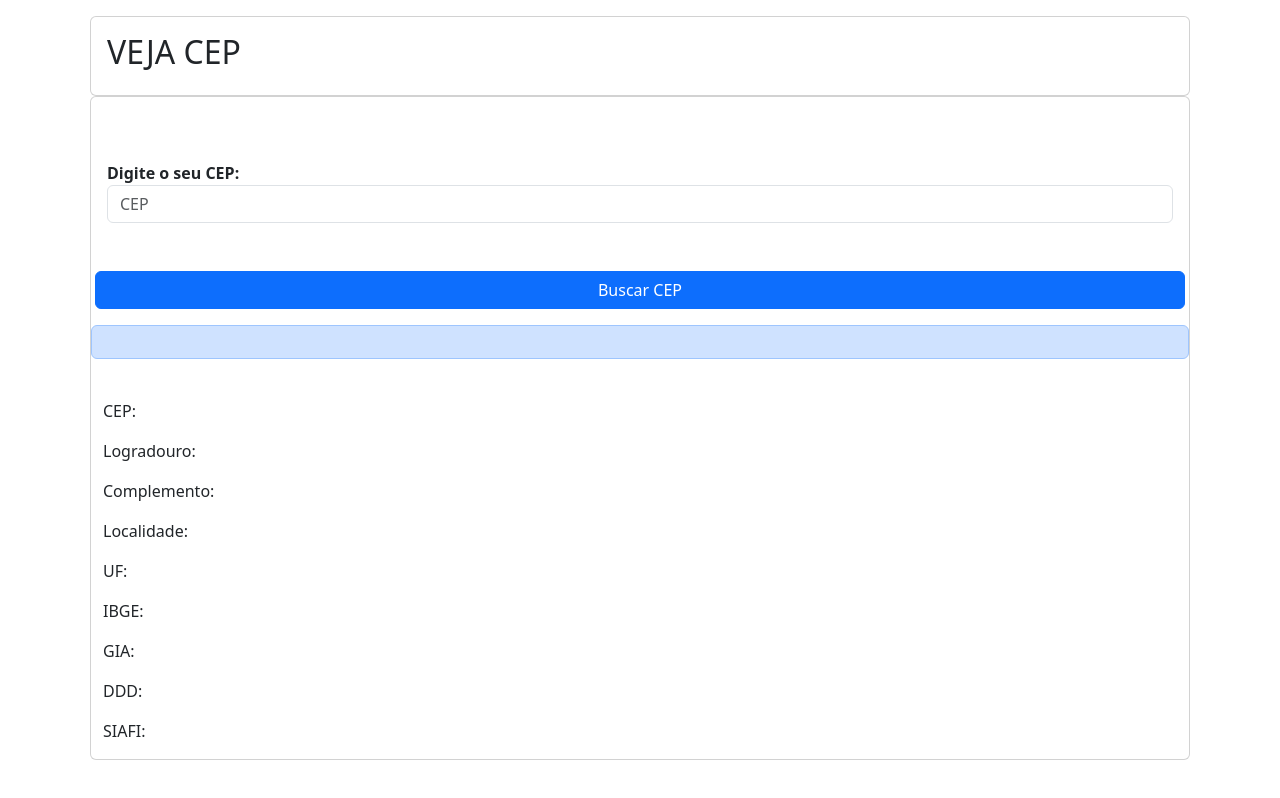
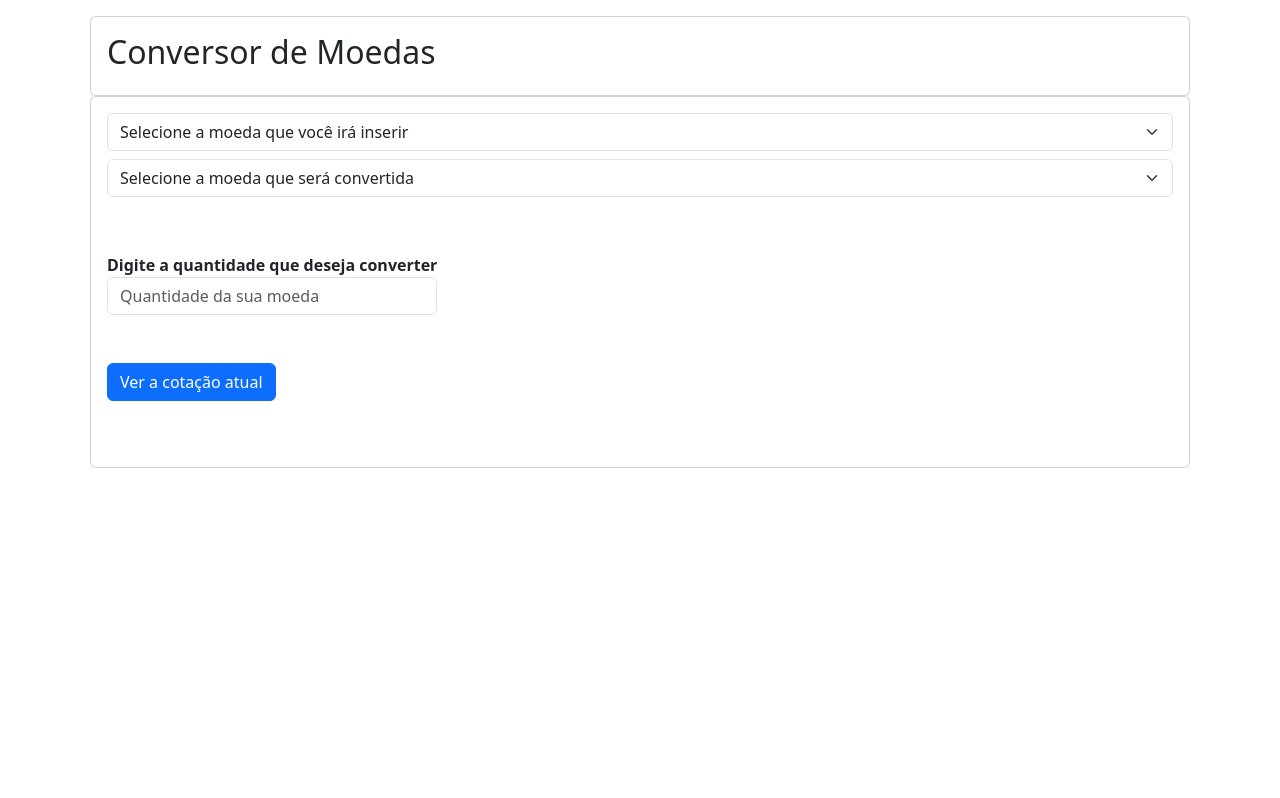
Before and after one commit to kkevinnsx/React-Table, a React (Create React App) app: page / in a window 1280 px wide. Built offline with nearby package versions, Linux system fonts and the light colour scheme.

Commit message:
conversor de moedas

```diff
--- a/src/Exercices/FifthExercice.js
+++ b/src/Exercices/FifthExercice.js
@@ -4,23 +4,29 @@ import axios from "axios";
 
 function FifthExercice() {
   const [cep, setCep] = useState("");
-  let   [status, setStatus] = useState("");
+  const [address, setAddress] = useState({});
+  const [status, setStatus] = useState({
+    variant: "",
+    message: "",
+  });
 
   function buscarCEP(cep) {
-    axios.get(`https://viacep.com.br/ws/${cep}/json`).then(function(response) {
+    axios
+      .get(`https://viacep.com.br/ws/${cep}/json`)
+      .then(function (response) {
         console.log(JSON.stringify(response.data));
 
+        setAddress(response.data);
         setStatus({
-        "variant": "primary",
-        "message": "Deu tudo certo!"
+          variant: "primary",
+          message: "Deu tudo certo!",
+        });
       })
-
-    }).catch(function (error){
+      .catch(function (error) {
         setStatus({
-            "variant": "danger",
-            "message": "Deu tudo errado!"
-        })
-
+          variant: "danger",
+          message: "Deu tudo errado!",
+        });
 
         console.log(error);
       });
@@ -44,12 +50,12 @@ function FifthExercice() {
               <div className="col-sm-12 col-md-12 col-lg-12 mt-5">
                 <label className="label-control"><b>Digite o seu CEP:</b></label>
                 <input
-                  onChange    = {mudarCep}
-                  className   = "form-control"
-                  placeholder = "CEP"
-                  maxLength   = {8}
-                  value       = {cep}
-                  type        = "number"
+                  onChange={mudarCep}
+                  className="form-control"
+                  placeholder="CEP"
+                  maxLength={8}
+                  value={cep}
+                  type="number"
                 ></input>
                 </div>
               <button
@@ -60,29 +66,17 @@ function FifthExercice() {
               </button>
             </div>
           </div>
-          <Alert
-            variant = {status.variant}>{status.message}
-        </Alert>
-        <div className='container mt-4'>
-        {status.data && <pre>{JSON.stringify(status.data)}            </pre>}
-        <p>CEP:</p>
-        {status.data && <pre>{JSON.stringify(status.data.cep)}        </pre>}
-        <p>Logradouro:</p>
-        {status.data && <pre>{JSON.stringify(status.data.logradouro)} </pre>}
-        <p>Complemento:</p>
-        {status.data && <pre>{JSON.stringify(status.data.complemento)}</pre>}
-        <p>Localidade:</p>
-        {status.data && <pre>{JSON.stringify(status.data.localidade)} </pre>}
-        <p>UF:</p>
-        {status.data && <pre>{JSON.stringify(status.data.uf)}         </pre>}
-        <p>IBGE:</p>
-        {status.data && <pre>{JSON.stringify(status.data.ibge)}       </pre>}
-        <p>GIA:</p>
-        {status.data && <pre>{JSON.stringify(status.data.gia)}        </pre>}
-        <p>DDD:</p>
-        {status.data && <pre>{JSON.stringify(status.data.ddd)}        </pre>}
-        <p>SIAFI:</p>
-        {status.data && <pre>{JSON.stringify(status.data.siafi)}      </pre>}
+          <Alert variant={status.variant}>{status.message}</Alert>
+            <div className="container mt-4">
+              <p>CEP: {address.cep}</p>
+              <p>Logradouro: {address.logradouro}</p>
+              <p>Complemento: {address.complemento || "-"}</p>
+              <p>Localidade: {address.localidade}</p>
+              <p>UF: {address.uf}</p>
+              <p>IBGE: {address.ibge}</p>
+              <p>GIA: {address.gia}</p>
+              <p>DDD: {address.ddd}</p>
+              <p>SIAFI: {address.siafi || "-"}</p>
             </div>
         </div>
       </div>
--- /dev/null
+++ b/src/Exercices/SixthExercice.js
@@ -0,0 +1,103 @@
+import React, { useState } from "react";
+import axios from "axios";
+import Alert from 'react-bootstrap/Alert';
+
+function SixthExercice() {
+    const [MoedaUsuario, setMoedaUsuario]     = useState("");
+    const [ValorCotacao, setValorCotacao]     = useState({});
+    const [FinalMoeda  , setFinalMoeda]       = useState();
+    const [TipoMoeda  , setTipoMoeda]         = useState();
+    const [TipoConversao  , setTipoConversao] = useState();
+    const [status, setStatus] = useState({
+        variant: "",
+        message: "",
+    });
+
+    function calcularCotacao(MoedaUsuario) {
+        axios.get(`https://economia.awesomeapi.com.br/last/${TipoMoeda}-${TipoConversao}`)
+            .then(function (response) {
+                console.log(JSON.stringify(response.data));
+
+                setFinalMoeda(MoedaUsuario * response.data[`${TipoMoeda}-${TipoConversao}`].bid);
+
+                setStatus({
+                    variant: "primary",
+                    message: `Deu tudo certo! Valor do dólar: ${FinalMoeda}`
+                });
+            })
+            .catch(function (error) {
+                console.log(error);
+                setStatus({
+                    variant: "danger",
+                    message: "Algo deu errado ao obter a cotação.",
+                });
+            });
+    }
+
+    const escolherMoeda = (event) => {
+        setMoedaUsuario(event.target.value);
+    };
+
+    const selecionarMoeda = (event) => {
+        setTipoMoeda(event.target.value);
+    };
+
+    const selecionarConversao = (event) => {
+        setTipoConversao(event.target.value);
+    };
+
+
+    return (
+        <>
+            <div className="container pt-2">
+                <div className="card-title">
+                    <div className="card">
+                        <h2 className="p-3">Conversor de Moedas</h2>
+                    </div>
+                </div>
+                <div className="card">
+                    <div className="card-body">
+                    <select className    = "form-select mb-2" onChange={selecionarMoeda}>
+                    <option select="true">Selecione a moeda que você irá inserir</option>
+                    <option defaultValue = "BRL">BRL</option>
+                    <option defaultValue = "USD">USD</option>
+                    <option defaultValue = "EUR">EUR</option>
+
+                </select>
+
+                <select className    = "form-select mb-2" onChange={selecionarConversao}>
+                    <option select="true">Selecione a moeda que será convertida</option>
+                    <option defaultValue = "BRL">BRL</option>
+                    <option defaultValue = "USD">USD</option>
+                    <option defaultValue = "EUR">EUR</option>
+                </select>
+
+                        <div className="row">
+                            <div className="col-sm-12 col-md-12 col-lg-12 mt-5">
+                                <label className="label-control">
+                                    <b>Digite a quantidade que deseja converter</b>
+                                    <input
+                                        className="form-control"
+                                        placeholder="Quantidade da sua moeda"
+                                        onChange={escolherMoeda}
+                                        maxLength={8}
+                                        value={MoedaUsuario}
+                                        type="number"
+                                    ></input>
+                                </label>
+                            </div>
+                        </div>
+                        <button
+                            className="btn btn-primary mt-5"
+                            onClick={() => calcularCotacao(MoedaUsuario)}>
+                            Ver a cotação atual
+                        </button>
+                        <Alert variant={status.variant}>{status.message}</Alert>
+                    </div>
+                </div>
+            </div>
+        </>
+    );
+}
+
+export default SixthExercice;
--- a/src/pages/PrincipalPage.js
+++ b/src/pages/PrincipalPage.js
@@ -1,10 +1,10 @@
-import FifthExercice from "../Exercices/FifthExercice";
+import SixthExercice from "../Exercices/SixthExercice";
 
 const PrincipalPage = () => {
     return(
         <>
         <div className = "container p-2">
-            <FifthExercice />
+            <SixthExercice />
         </div>
         </>
     );
```
Lines whose indentation alone changed are shown as unchanged.
